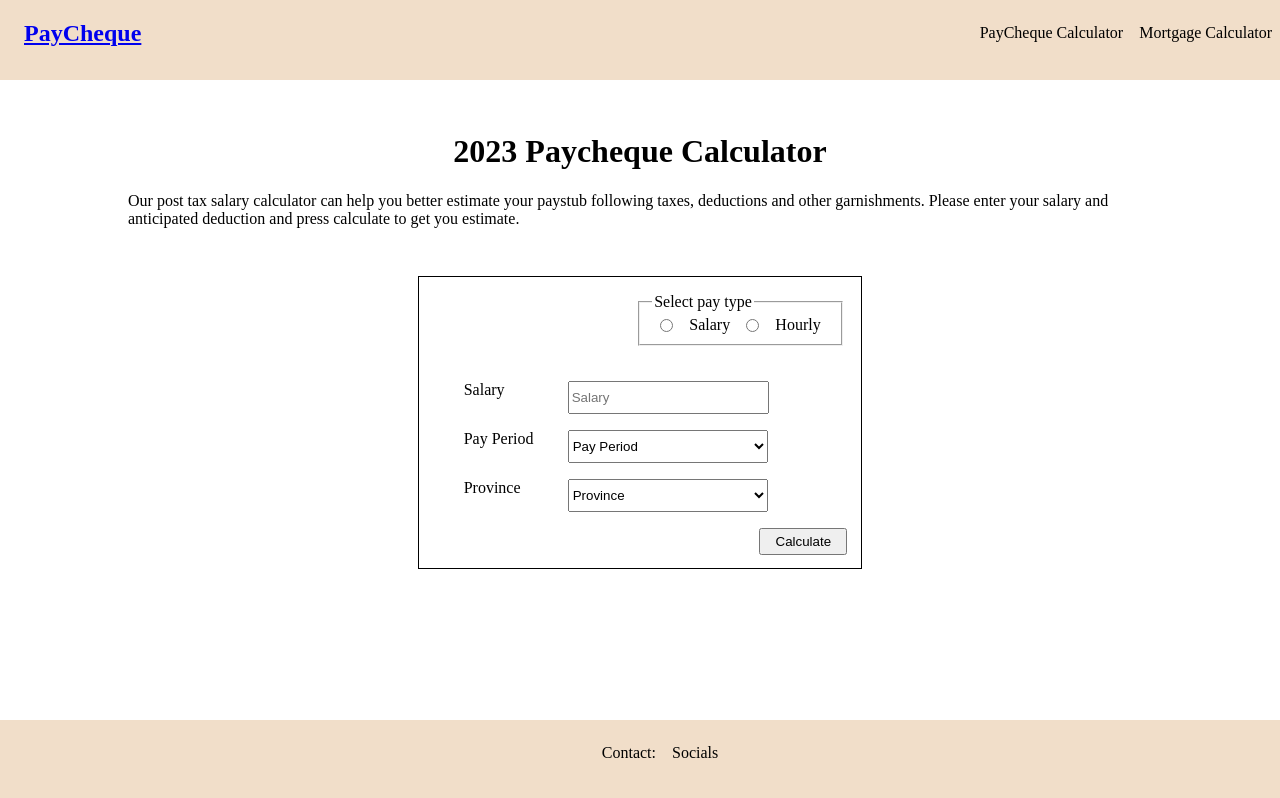
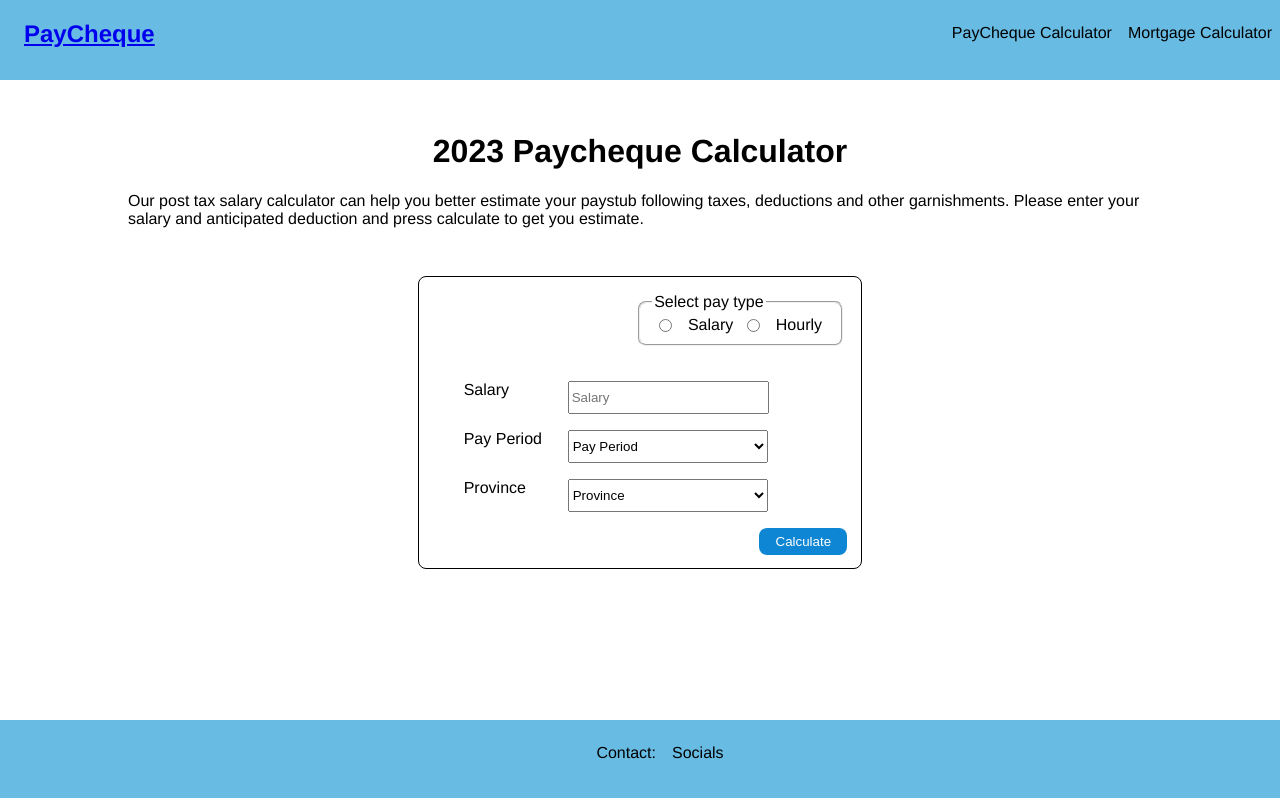
Before and after one commit to Jevaughn-W/Paycheque, a React (Create React App) app: page / in a window 1280 px wide. Built offline with nearby package versions, Linux system fonts and the light colour scheme.

Commit message:
Update color schemes

```diff
--- a/src/form-input.scss
+++ b/src/form-input.scss
@@ -1,18 +1,92 @@
+$font-stack: Helvetica;
+$primary-color: #68BBE3;
+$secondary-color: #0E86D4;
+$tertiary-color: white;
+
 .userInput {
   margin: auto;
   margin-top: 3em;
-  width: 50%
+  margin-bottom: 3em;
+  width: 40%;
+  position: relative;
+  border: 1px solid  black;
+  padding : 1em;
+  border-radius: 8px;
 }
 
-.userInput form {
+form {
   display: flex;
   flex-direction: column;
   align-content: center;
+  margin: auto;
+  margin-top:5em;
+  margin-bottom:2em;
+  width: 90%;
 }
 
-input, select, button {
-  margin-bottom: 1em;
+/* Formatting radio */
+
+fieldset {
+  display: flex;
+  flex-direction: column;
+  justify-content: space-around;
+  width : 40%;
+  position: absolute;
+  top: 1em;
+  right: 1em;
+  border-radius: 8px;
+}
+
+.radio {
+  display: flex;
+  flex-direction: row;
+  align-content: center;
+}
+
+input.radio {
+  margin:auto;
+
+}
+
+label.radio {
+  margin-left: 1em;
+}
+
+/*Formatting form input and labels*/
+
+div.form {
+  width: 100%;
+  display: flex;
+  flex-direction: row;
+  justify-content: start;
+  margin: 0.5em;
+}
+
+label.form {
+  width: 6.5em;;
+}
+
+select.form {
+  width: 15em;
+  height: 2.5em;
+
+}
+
+input.form {
+  width: 14.5em;
+  height: 2.0em;
+}
+
+/*Form calculate Button*/
+
+button {
+  position: absolute;
+  width : 20%;
   height: 2em;
-  display: flex;
-  justify-content: center;
+  bottom: 1em;
+  right: 1em;
+  background-color: $secondary-color;
+  color: $tertiary-color;
+  border: none;
+  border-radius: 8px;
 }
--- a/src/form.css
+++ b/src/form.css
@@ -1,13 +1,12 @@
-/* Format form section */
-
 .userInput {
   margin: auto;
   margin-top: 3em;
   margin-bottom: 3em;
   width: 40%;
   position: relative;
-  border: 1px solid  black;
-  padding : 1em;
+  border: 1px solid black;
+  padding: 1em;
+  border-radius: 8px;
 }
 
 form {
@@ -15,22 +14,21 @@ form {
   flex-direction: column;
   align-content: center;
   margin: auto;
-  margin-top:5em;
-  margin-bottom:2em;
+  margin-top: 5em;
+  margin-bottom: 2em;
   width: 90%;
 }
 
 /* Formatting radio */
-
-
 fieldset {
   display: flex;
   flex-direction: column;
   justify-content: space-around;
-  width : 40%;
+  width: 40%;
   position: absolute;
   top: 1em;
   right: 1em;
+  border-radius: 8px;
 }
 
 .radio {
@@ -40,7 +38,7 @@ fieldset {
 }
 
 input.radio {
-  margin:auto;
+  margin: auto;
 }
 
 label.radio {
@@ -48,7 +46,6 @@ label.radio {
 }
 
 /*Formatting form input and labels*/
-
 div.form {
   width: 100%;
   display: flex;
@@ -58,28 +55,30 @@ div.form {
 }
 
 label.form {
-  width: 6.5em;;
+  width: 6.5em;
 }
 
 select.form {
   width: 15em;
   height: 2.5em;
-
 }
 
 input.form {
   width: 14.5em;
-  height: 2.0em;
+  height: 2em;
 }
 
 /*Form calculate Button*/
-
 button {
   position: absolute;
-  width : 20%;
+  width: 20%;
   height: 2em;
   bottom: 1em;
   right: 1em;
+  background-color: #0E86D4;
+  color: white;
+  border: none;
+  border-radius: 8px;
 }
 
 /*# sourceMappingURL=form.css.map */
--- a/src/index.css
+++ b/src/index.css
@@ -2,7 +2,7 @@ body {
   width: 100%;
   margin: 0px;
   padding: 0px;
-  font: Helvetica;
+  font-family: Helvetica;
 }
 
 .application {
@@ -16,7 +16,7 @@ body {
   height: 80px;
   margin: 0;
   padding: 0px;
-  background-color: #F1DEC9;
+  background-color: #68BBE3;
   display: flex;
   justify-content: space-between;
 }
@@ -26,7 +26,7 @@ body {
   height: 80px;
   margin: 0;
   padding: 0px;
-  background-color: #F1DEC9;
+  background-color: #68BBE3;
   display: flex;
   justify-content: center;
 }
@@ -55,7 +55,7 @@ nav li {
 }
 
 .result {
-  background-color: #F1DEC9;
+  background-color: #68BBE3;
   padding: 1em;
   border-radius: 5px;
   margin-top: 2em;
@@ -64,7 +64,7 @@ nav li {
 }
 
 section p {
-  background-color: white;
+  background-color: #0E86D4;
   height: 2em;
   border-radius: 5px;
   padding: 0.8em;
--- a/src/input.scss
+++ b/src/input.scss
@@ -1,13 +1,14 @@
 $font-stack: Helvetica;
-$primary-color: #F1DEC9;
-$secondary-color: white;
+$primary-color: #68BBE3;
+$secondary-color: #0E86D4;
+$tertiary-color: white;
 
 
 body {
   width: 100%;
   margin: 0px;
   padding: 0px;
-  font: $font-stack;
+  font-family: $font-stack;
 }
 
 .application {
```
Also changed, not shown: 2 other files (tests, documents, lock files or other folders).
